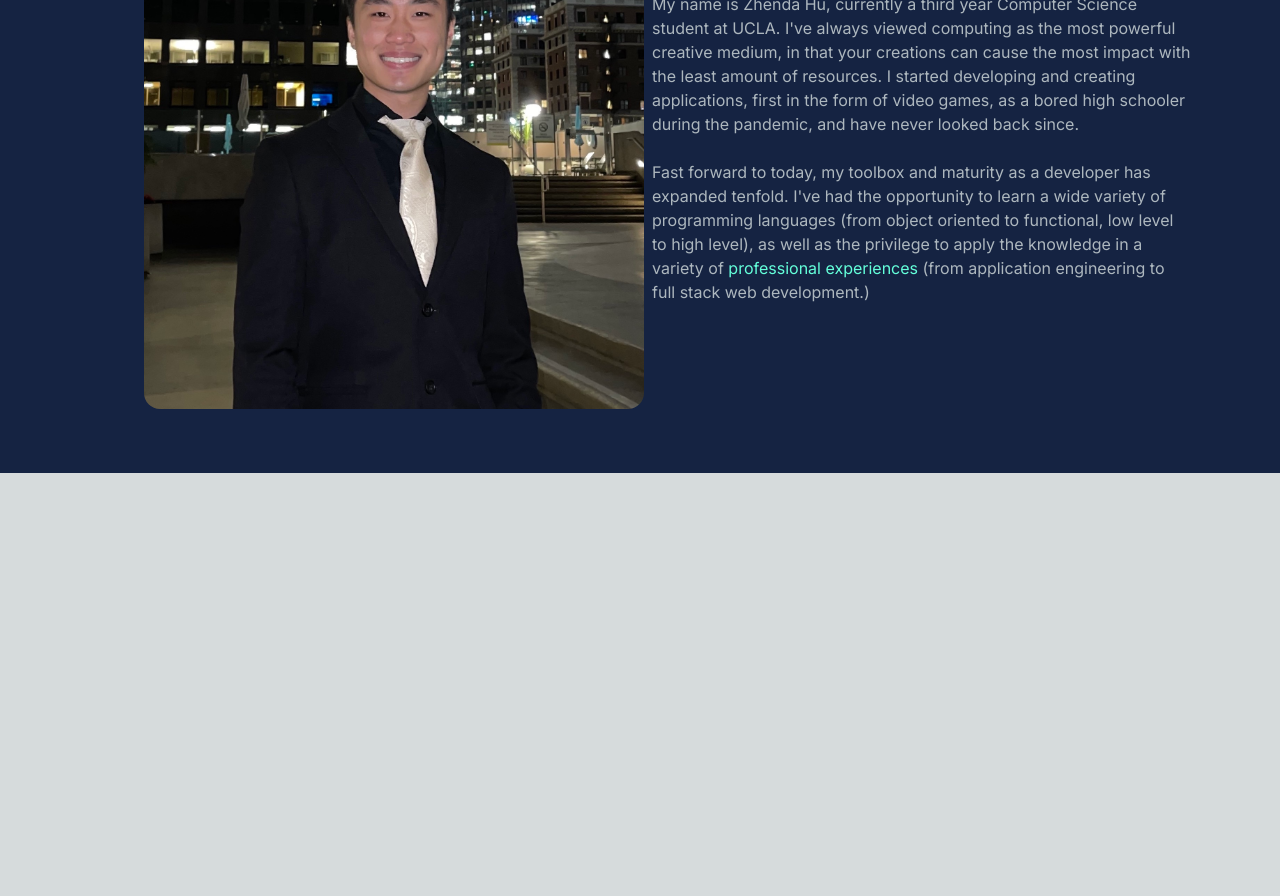
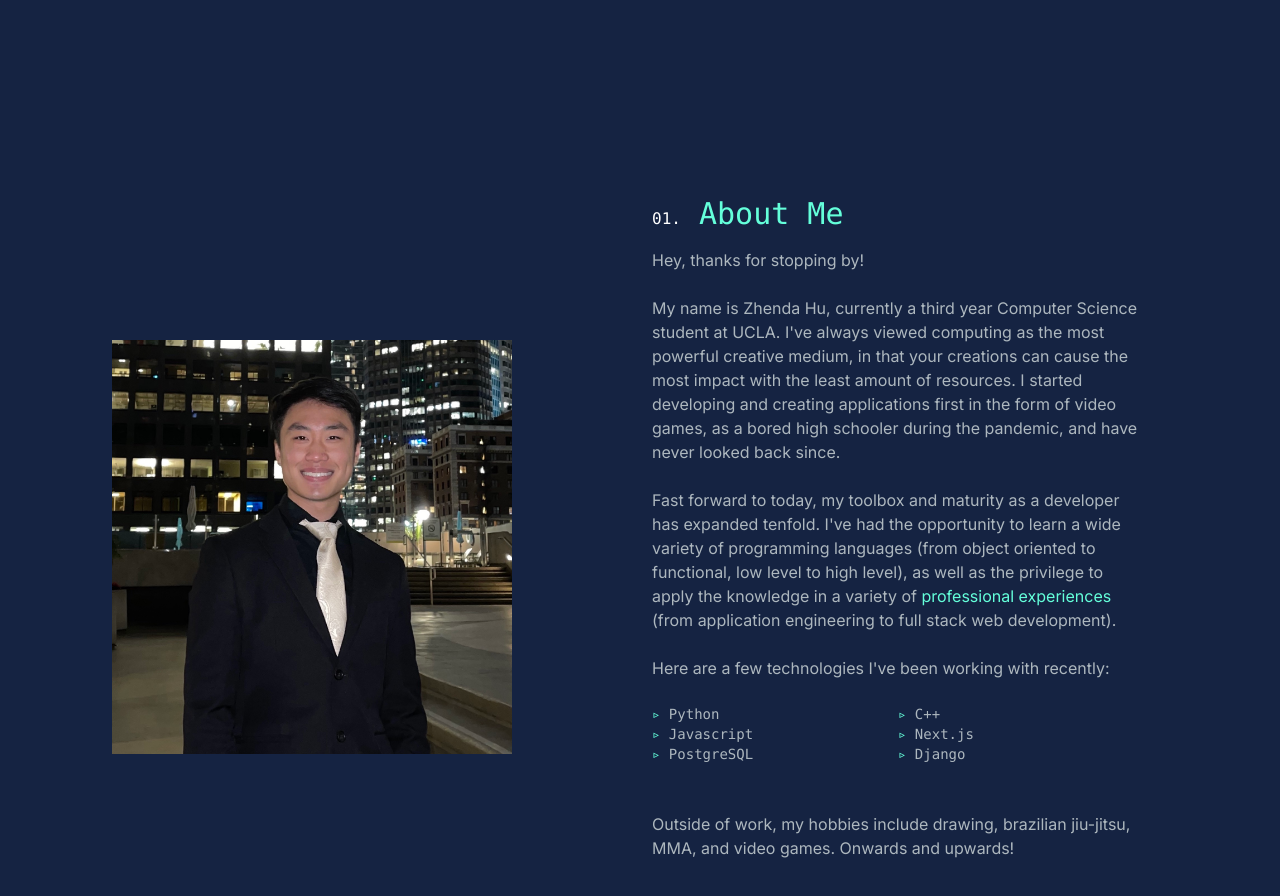
Before and after one commit to zhendahu/zhendahu.github.io, a Next.js app in the folder zhenda-portfolio/: page / in a window 1280 px wide. Shown: the part 700-1596 px from the top of the page. Before the commit the page ends 1173 px from the top, so only its background shows below. Built offline with nearby package versions, Linux system fonts and the light colour scheme.

Commit message:
styling about section

```diff
--- a/zhenda-portfolio/src/app/components/AboutSection.jsx
+++ b/zhenda-portfolio/src/app/components/AboutSection.jsx
@@ -5,17 +5,35 @@ const AboutSection = () => {
   return (
     <section className='text-white'>
        <div className='md:grid md:grid-cols-2 gap-6 items-center py-8 px-2 xl:gap-6 sm:py-16 xl:px-16'>
-            <Image src="/images/zhenda_about.jpg" alt="about section image" className='ml-20 mr-6 rounded-2xl' width={500} height={500} />
-            <div className='mt-4 md:mt-0 text-left flex flex-col h-full'>
-                <h2 className='text-3xl font-mono text-[#64FFDA] mb-4'>About Me</h2>
+            <div className='w-[250px] h-[250px] lg:w-[400px] lg:h-[400px] relative rounded-2xl'>
+                <Image src="/images/zhenda_about.jpg" alt="about section image" className='' width={500} height={500} />
+            </div>
+            <div className='mt-4 md:mt-0 text-left  flex flex-col h-full'>
+                <h2 className='text-3xl font-mono text-[#64FFDA] mb-4'> <span className='text-white font-mono text-base'>01.</span> About Me</h2>
                 <p className='text-[#ADB7BE] text-xs sm:text-sm mr-6 mb-6 lg:text-base'>
                     Hey, thanks for stopping by!
                     <br></br>
                     <br></br>
-                    My name is Zhenda Hu, currently a third year Computer Science student at UCLA. I've always viewed computing as the most powerful creative medium, in that your creations can cause the most impact with the least amount of resources. I started developing and creating applications, first in the form of video games, as a bored high schooler during the pandemic, and have never looked back since.
+                    My name is Zhenda Hu, currently a third year Computer Science student at UCLA. I've always viewed computing as the most powerful creative medium, in that your creations can cause the most impact with the least amount of resources. I started developing and creating applications first in the form of video games, as a bored high schooler during the pandemic, and have never looked back since.
                     <br></br>
                     <br></br>
-                    Fast forward to today, my toolbox and maturity as a developer has expanded tenfold. I've had the opportunity to learn a wide variety of programming languages (from object oriented to functional, low level to high level), as well as the privilege to apply the knowledge in a variety of <span className='text-[#64FFDA]'>professional experiences</span> (from application engineering to full stack web development.)
+                    Fast forward to today, my toolbox and maturity as a developer has expanded tenfold. I've had the opportunity to learn a wide variety of programming languages (from object oriented to functional, low level to high level), as well as the privilege to apply the knowledge in a variety of <span className='text-[#64FFDA]'>professional experiences</span> (from application engineering to full stack web development).
+                    <br></br>
+                    <br></br>
+                    Here are a few technologies I've been working with recently:
+                    <br></br>
+                    <br></br>
+                    <ul className='md:grid md:grid-cols-2 font-mono text-sm'>
+                        <li><span className='text-[#64FFDA]'>▹</span> Python</li>
+                        <li><span className='text-[#64FFDA]'>▹</span> C++</li>
+                        <li><span className='text-[#64FFDA]'>▹</span> Javascript</li>
+                        <li><span className='text-[#64FFDA]'>▹</span> Next.js</li>
+                        <li><span className='text-[#64FFDA]'>▹</span> PostgreSQL</li>
+                        <li><span className='text-[#64FFDA]'>▹</span> Django</li>
+                    </ul>
+                    <br></br>
+                    <br></br>
+                    Outside of work, my hobbies include drawing, brazilian jiu-jitsu, MMA, and video games. Onwards and upwards!
                 </p>
             </div>
        </div>
--- a/zhenda-portfolio/src/app/page.js
+++ b/zhenda-portfolio/src/app/page.js
@@ -7,10 +7,12 @@ export default function Home() {
   return (
     <main className="flex min-h-screen flex-col bg-[#152342]">
       <Navbar />
-      <container className="container mt-24 mx-auto px-12 py-4">
+      <container className="container mt-24 mx-auto px-12 py-20">
         <HeroSection />
       </container>
-      <AboutSection />
+      <container className="container mt-24 mx-auto px-12 py-20">
+        <AboutSection />
+      </container>
     </main>
   )
 }
```
Also changed, not shown: zhenda-portfolio/public/images/zhenda_about.jpg.
